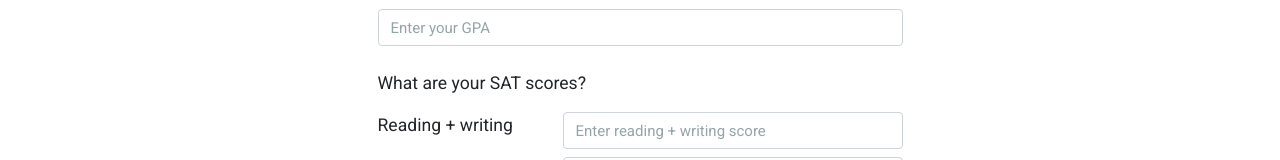
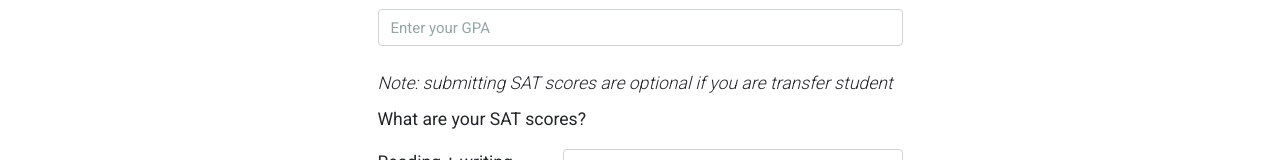
Before and after one commit to abdifatahdev/Uni-Finder-App, a React (Create React App) app in the folder client/: page / in a window 1280 px wide. Shown: the part 926-1086 px from the top of the page. Built offline with nearby package versions, Linux system fonts and the light colour scheme.

Commit message:
Added span optional text on top of SAT section

```diff
--- a/client/src/components/styles.css
+++ b/client/src/components/styles.css
@@ -88,3 +88,9 @@ body {
 .toast.show {
   min-width: 100% !important;
 }
+
+.sat-span{
+  font-style: italic;
+  font-weight:300;
+  margin-bottom: 10px;
+}
--- a/client/src/components/userForm.jsx
+++ b/client/src/components/userForm.jsx
@@ -166,9 +166,11 @@ export default function App() {
           </Row>
 
           {/* ------- SAT section ------- */}
-          {/* Submitting SAT scores are optional if you are transfer student */}
           <Row className='mb-2'>
             <Form.Group as={Col}>
+              <div className='sat-span'>
+              <span>Note: submitting SAT scores are optional if you are transfer student</span>
+              </div>
               <Form.Label>What are your SAT scores?</Form.Label>
             </Form.Group>
           </Row>
```
